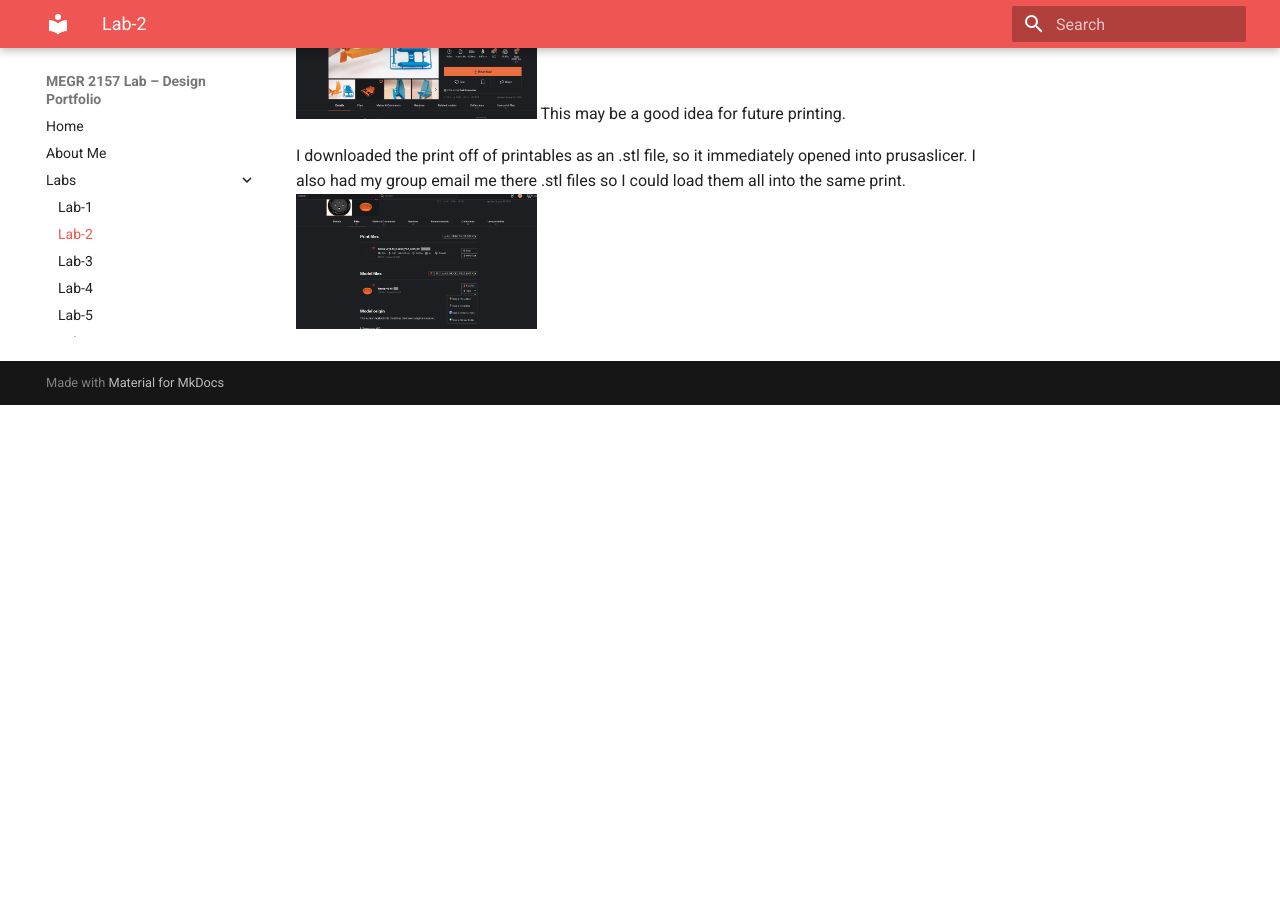
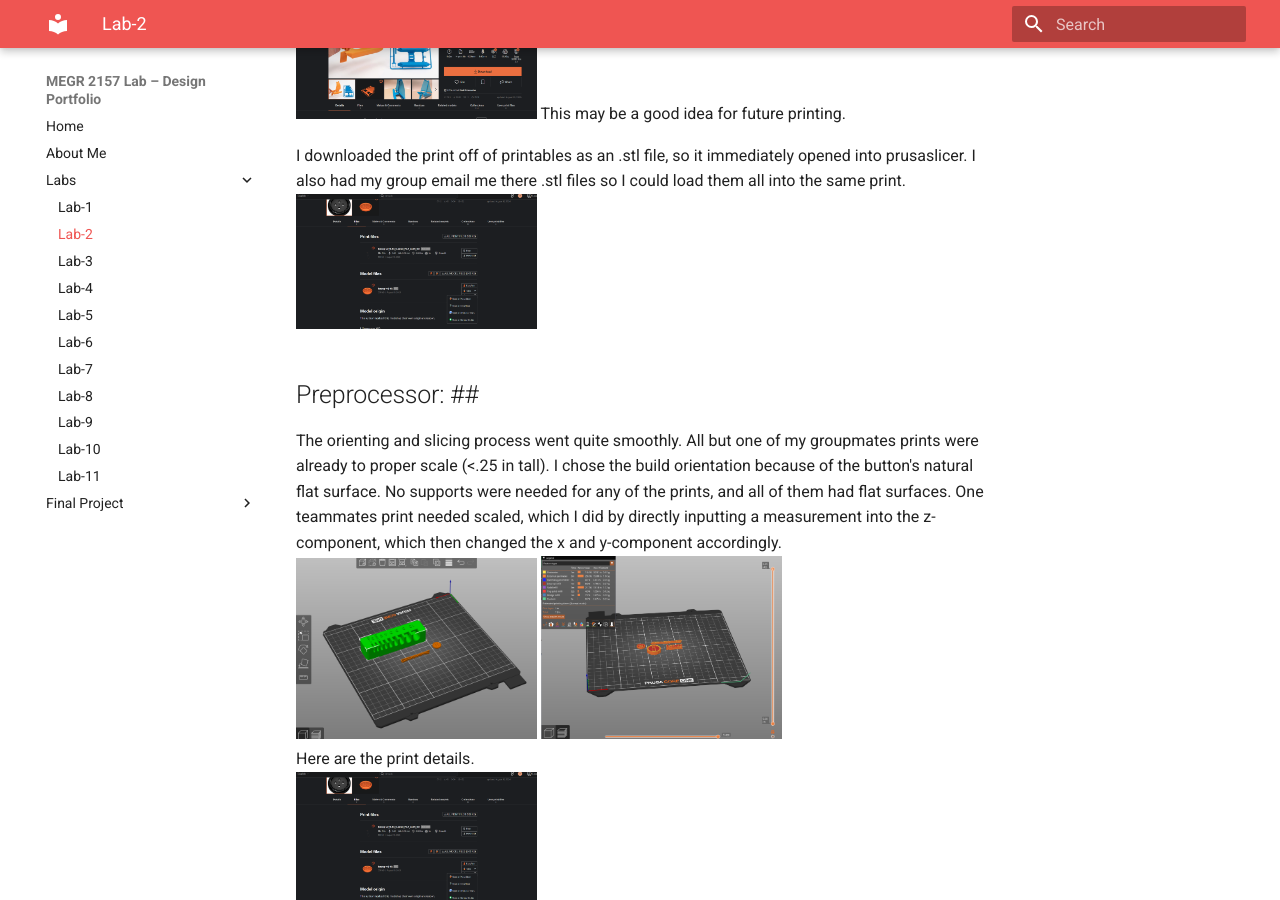
Before and after one commit to jwelch37/Jack-Welch-Portfolio, an MkDocs documentation site: the page built from docs/Labs/L02/index.md, in a window 1280 px wide and 900 px high, scrolled down 912 px. Built offline with MkDocs 1.6.1 and Material for MkDocs 9.7.7, drawn with Linux system fonts in a browser that asks for light colours; before the commit the page ends 1317 px from its top, so only the background shows below that.

Commit message:
Update index.md

```diff
--- a/docs/Labs/L02/index.md
+++ b/docs/Labs/L02/index.md
@@ -20,3 +20,10 @@ I also thought about printing this boat that you pull out of the frame and put t
 
 I downloaded the print off of printables as an .stl file, so it immediately opened into prusaslicer. I also had my group email me there .stl files so I could load them all into the same print.
 <img src="SC1.png" width="35%" alt="Download">
+
+## Preprocessor: ##
+
+The orienting and slicing process went quite smoothly. All but one of my groupmates prints were already to proper scale (<.25 in tall). I chose the build orientation because of the button's natural flat surface. No supports were needed for any of the prints, and all of them had flat surfaces. One teammates print needed scaled, which I did by directly inputting a measurement into the z-component, which then changed the x and y-component accordingly.
+<img src="SC4.png" width="35%" alt="Print"> <img src="SC5.png" width="35%" alt="scale">
+Here are the print details.
+<img src="SC1.png" width="35%" alt="Download">
```
